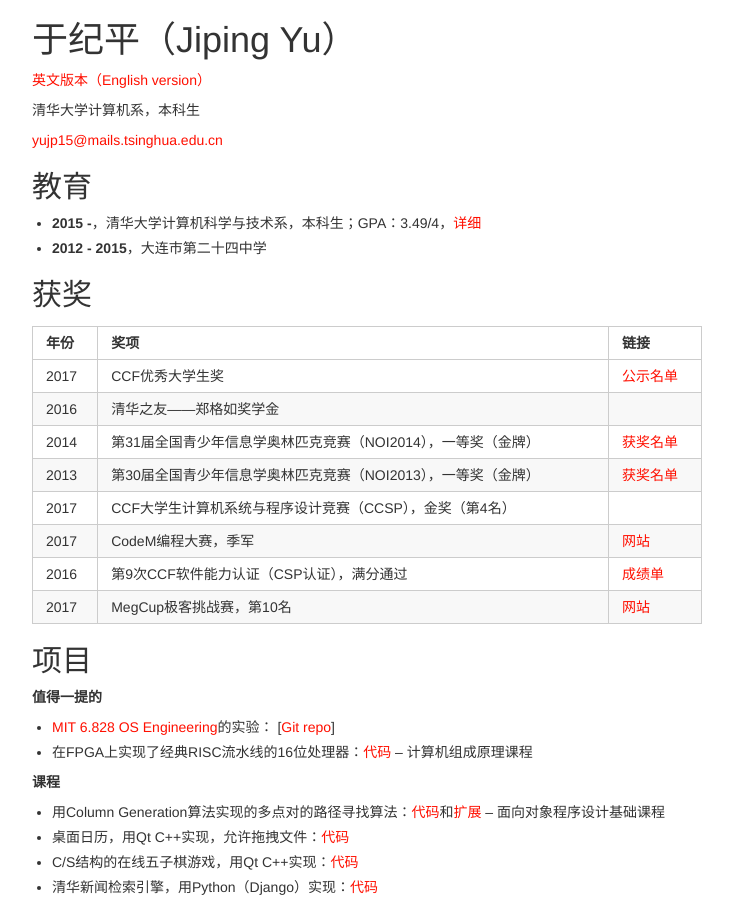
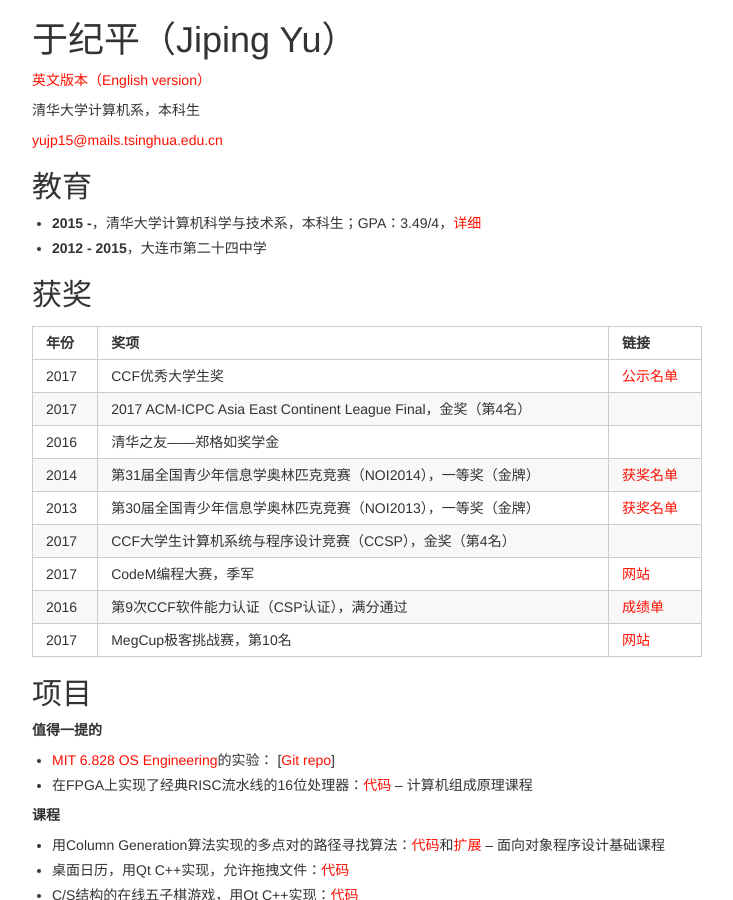
Before and after one commit to ufozgg/ruizhe, a Jekyll site: the page built from zh/index.md, in a window 1280 px wide and 900 px high. Shown: the whole window, without its empty margins (273-1006 px from the left). Built offline with Jekyll 4.4.1, drawn with Linux system fonts in a browser that asks for light colours; comment, search, counter and statistics services are not loaded.

Commit message:
add ec-final

```diff
--- a/zh/index.md
+++ b/zh/index.md
@@ -21,6 +21,7 @@ title: 于纪平
 |年份|奖项|链接|
 |-|-|-|
 |2017|CCF优秀大学生奖|[公示名单](http://www.ccf.org.cn/c/2017-07-31/602612.shtml)|
+|2017|2017 ACM-ICPC Asia East Continent League Final，金奖（第4名）||
 |2016|清华之友——郑格如奖学金||
 |2014|第31届全国青少年信息学奥林匹克竞赛（NOI2014），一等奖（金牌）|[获奖名单](http://download.noi.cn/T/2014/NOI2014huojiangzhengshi.htm)|
 |2013|第30届全国青少年信息学奥林匹克竞赛（NOI2013），一等奖（金牌）|[获奖名单](http://history.ccf.org.cn/resources/1190201776262/noi/CCFNOI2013huojiangmingdan2013-07-25-05_01_17.htm)|
```
Also changed, not shown: en/index.md (+1 -0 lines).
